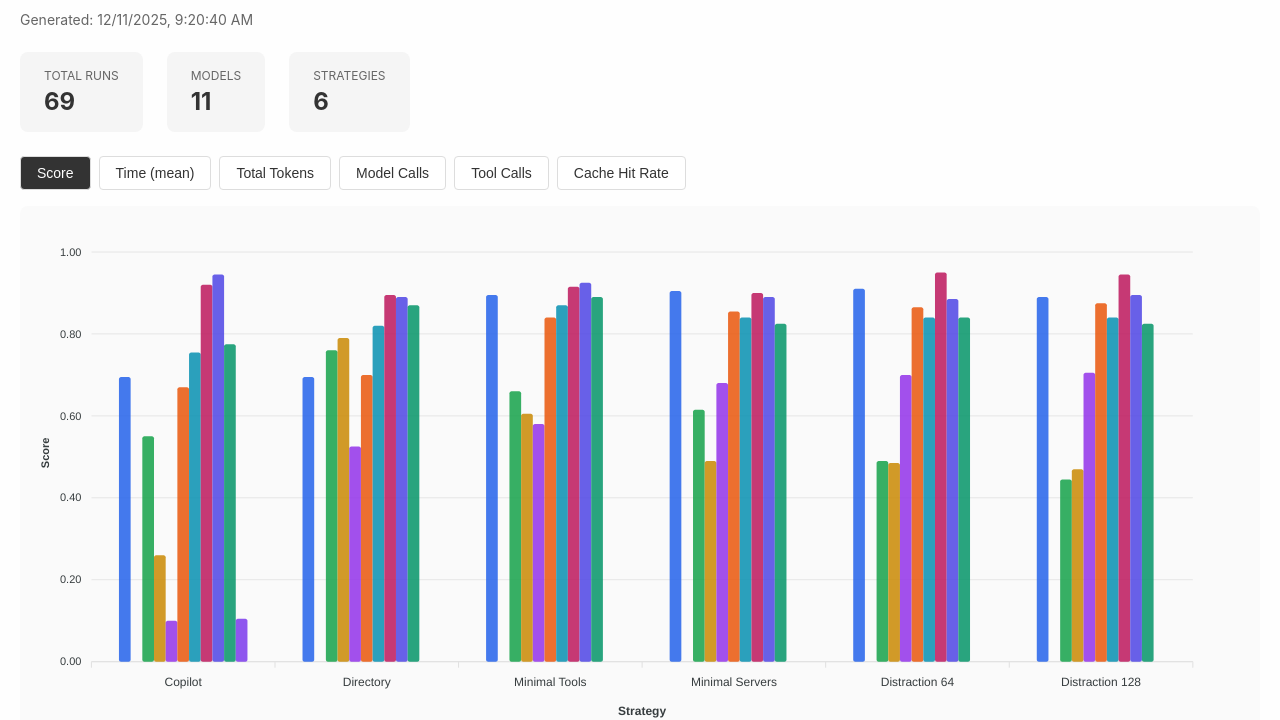
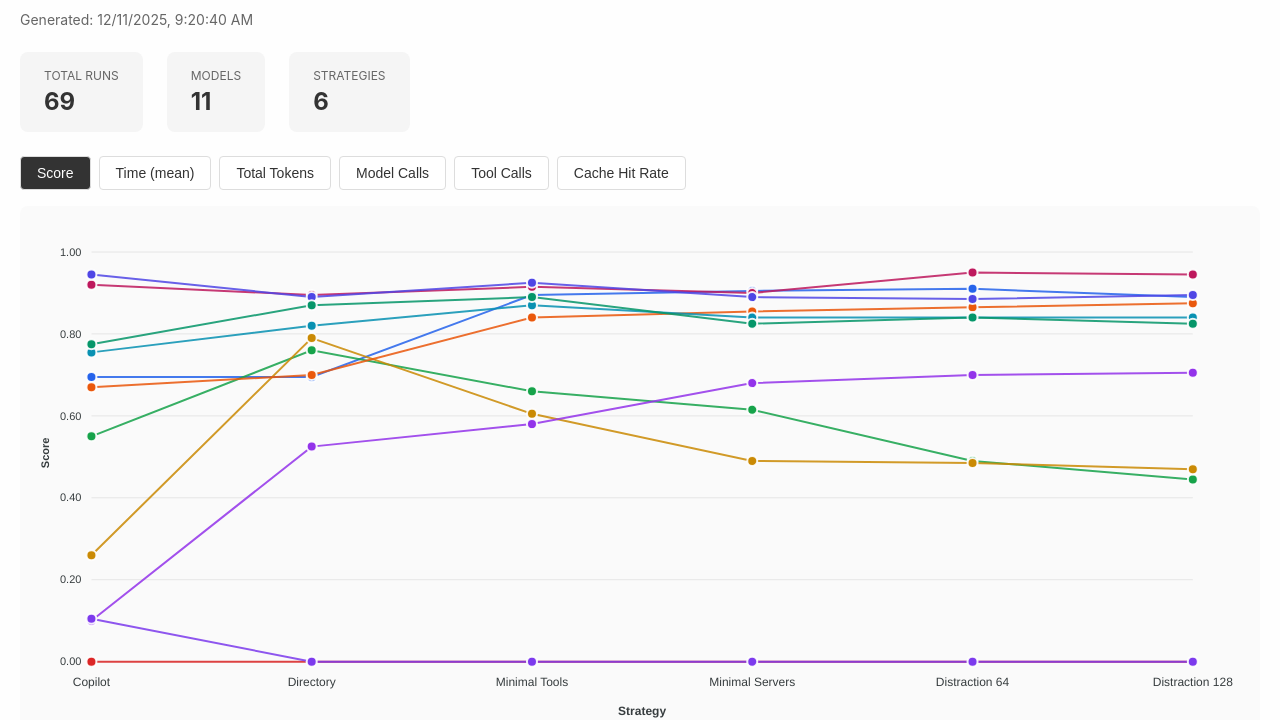
Before and after one commit to geelen/progressivemcpbench, an Astro site in the folder report/: page / in a window 1280 px wide. Shown: the part 83-803 px from the top of the page. Built offline with nearby package versions, Linux system fonts and the light colour scheme; Astro itself is replaced by a stand-in of ours.

Commit message:
rollback

```diff
--- a/report/src/components/BenchmarkChart.tsx
+++ b/report/src/components/BenchmarkChart.tsx
@@ -143,7 +143,7 @@ export default function BenchmarkChart(props: Props) {
 
     return {
       chart: {
-        type: "bar" as const,
+        type: "line" as const,
         height: 500,
         toolbar: {
           show: false,
@@ -156,15 +156,15 @@ export default function BenchmarkChart(props: Props) {
         },
       },
       colors,
-      plotOptions: {
-        bar: {
-          horizontal: false,
-          columnWidth: "70%",
-          borderRadius: 2,
+      stroke: {
+        width: 2,
+        curve: "straight" as const,
+      },
+      markers: {
+        size: 5,
+        hover: {
+          size: 7,
         },
-      },
-      dataLabels: {
-        enabled: false,
       },
       series,
       xaxis: {
```
